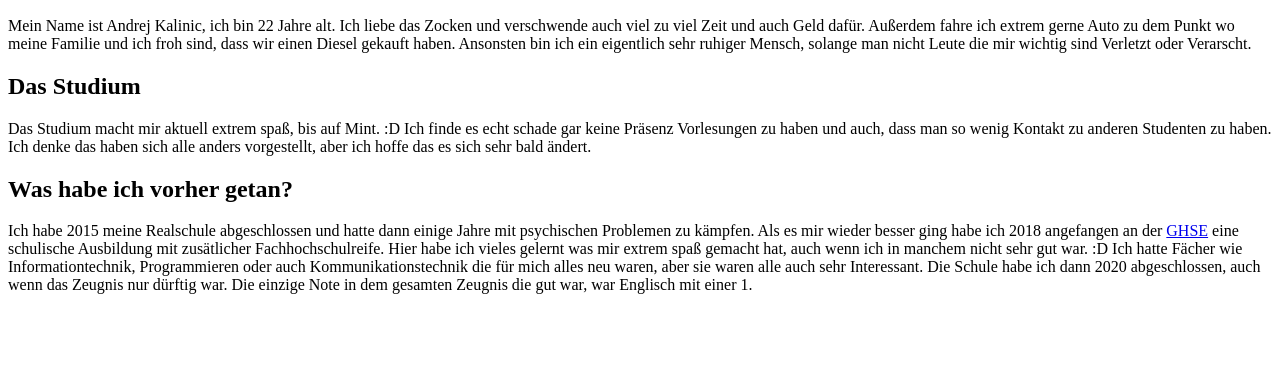
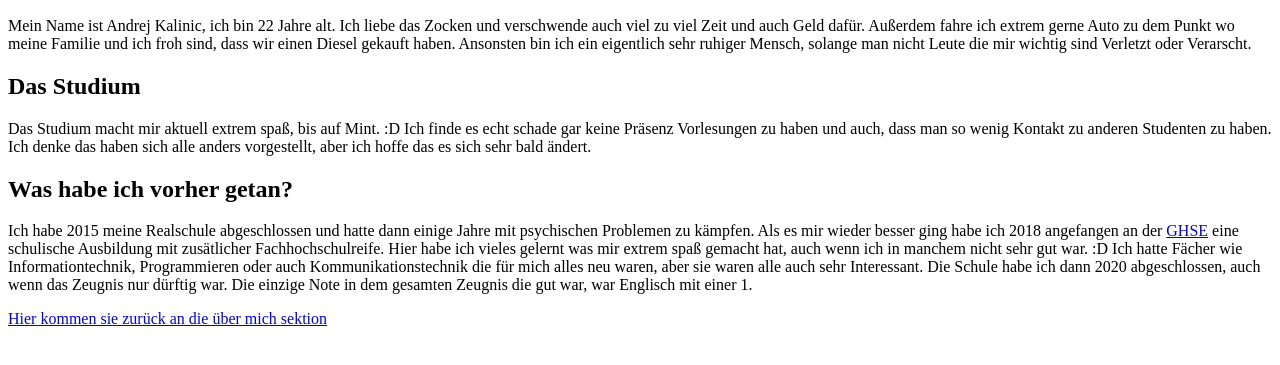
Before and after one commit to Andrejk98/GIS-SoSe-2021, a plain HTML site: page Aufgabe1.2/Über-mich.html in a window 1280 px wide. Shown: the part 311-676 px from the top of the page. Drawn offline with Linux system fonts and the light colour scheme.

Commit message:
Update Über-mich.html

```diff
--- a/Aufgabe1.2/Über-mich.html
+++ b/Aufgabe1.2/Über-mich.html
@@ -39,5 +39,6 @@
         Die Schule habe ich dann 2020 abgeschlossen, auch wenn das Zeugnis nur dürftig war.
         Die einzige Note in dem gesamten Zeugnis die gut war, war Englisch mit einer 1.
     </p>
+    <a href="#Über mich"> Hier kommen sie zurück an die über mich sektion </a>
 </body>
 </html>
```
